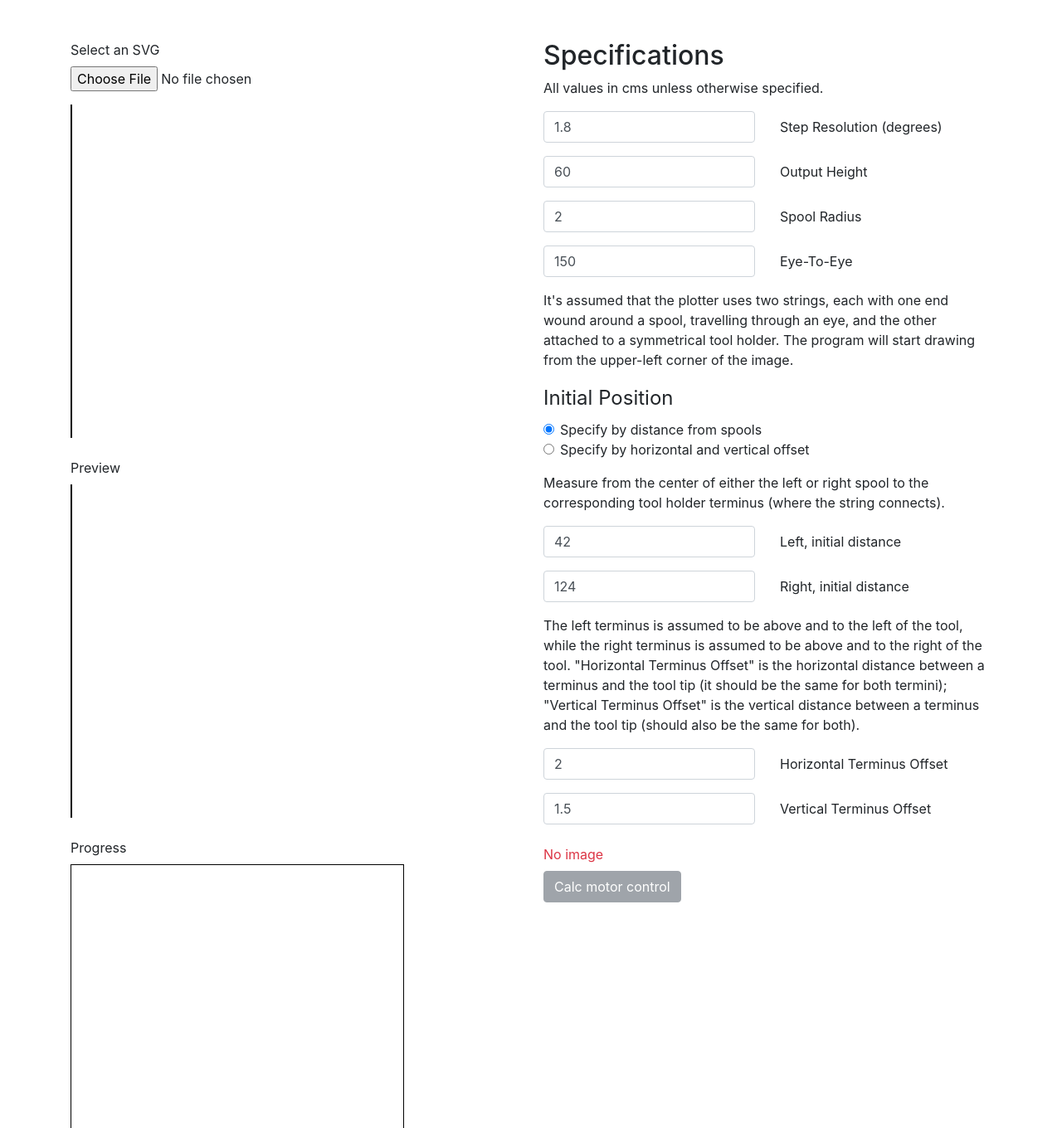
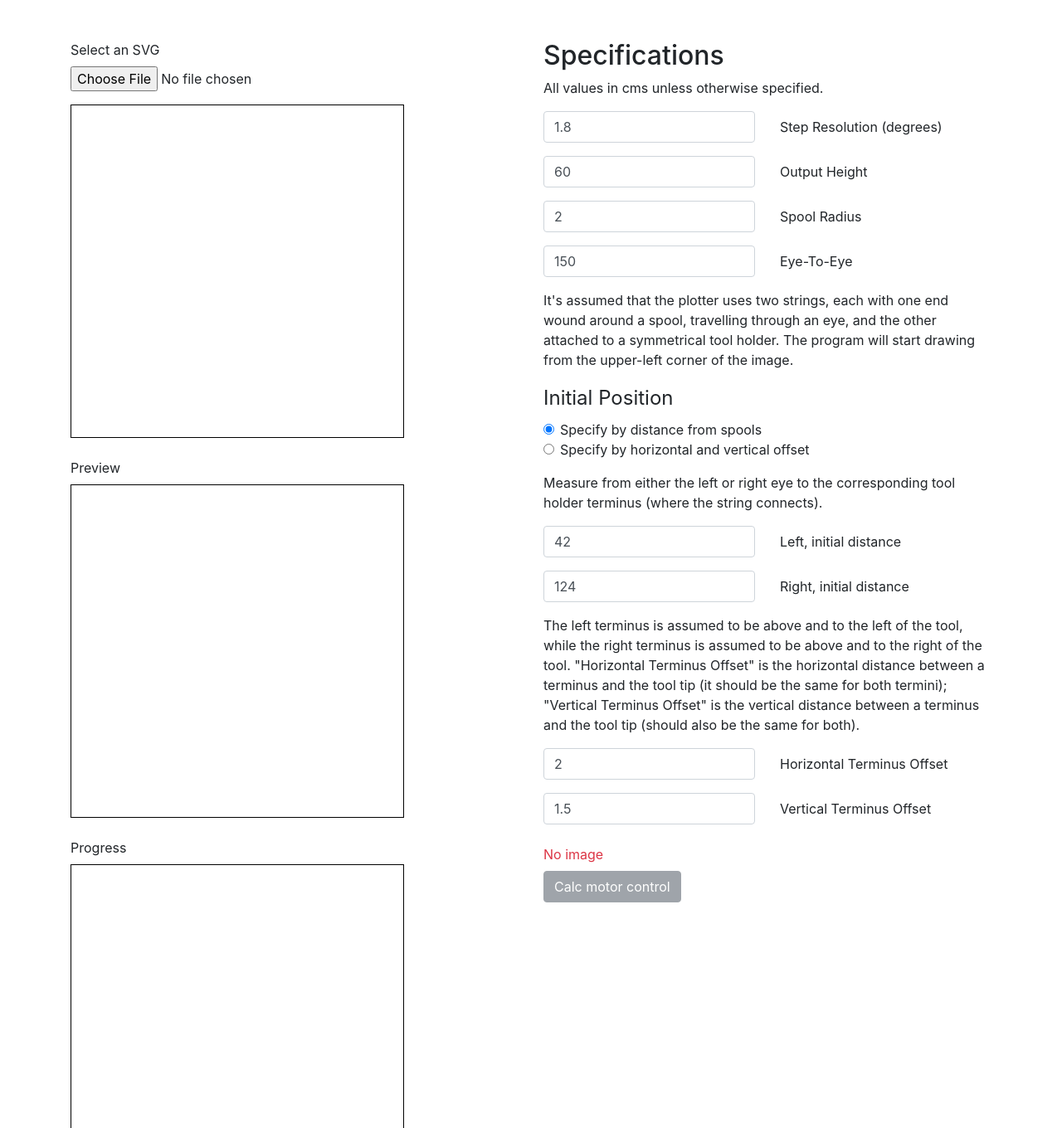
Before and after one commit to cruncha-cruncha/wall-plotter, a React (Create React App) app: page / in a window 1280 px wide. Shown: the top 1360 px of the page at 83% size. Built offline with nearby package versions, Linux system fonts and the light colour scheme.

Commit message:
Verbiage update, give preview boxes a minWidth

```diff
--- a/src/components/ImageHandler/ImageHandler.js
+++ b/src/components/ImageHandler/ImageHandler.js
@@ -23,7 +23,7 @@ function ImageHandler() {
         <Input type="file" id="select-svg-input" accept=".svg" onChange={handleChange} />
       </div>
       <div className="d-flex">
-        <div style={{ border: '1px solid black', height: "402px", overflowY: "scroll" }} >
+        <div style={{ border: '1px solid black', height: "402px", minWidth: "402px", overflowY: "scroll" }} >
           {file && <img src={file} width="400" alt="selected img" />}
         </div>
       </div>
--- a/src/components/Preview/Preview.js
+++ b/src/components/Preview/Preview.js
@@ -11,7 +11,7 @@ const Preview = () => {
         <span>Preview</span>
       </div>
       <div className="d-flex">
-        <div style={{ border: "1px solid black", height: "402px", overflowY: "scroll" }}>
+        <div style={{ border: "1px solid black", height: "402px", minWidth: "402px", overflowY: "scroll" }}>
           {svg}
         </div>
       </div>
--- a/src/components/SpecInputs/SpecInputs.js
+++ b/src/components/SpecInputs/SpecInputs.js
@@ -41,13 +41,13 @@ const SpecInputs = () => {
       {specs['specify-start-by-coors']
         ? (
           <Fragment>
-            <p>Measure from the center of the left spool to the top left corner of the desired image location.</p>
+            <p>Measure from the center of the left eye to the top left corner of the desired image location.</p>
             <InputRow label="Horizontal Offset" actionType='initial-coors-x' specs={specs} dispatch={dispatch} />
             <InputRow label="Vertical Offset" actionType='initial-coors-y' specs={specs} dispatch={dispatch} />
           </Fragment>)
         : (
           <Fragment>
-            <p>Measure from the center of either the left or right spool to the corresponding tool holder terminus (where the string connects).</p>
+            <p>Measure from either the left or right eye to the corresponding tool holder terminus (where the string connects).</p>
             <InputRow label="Left, initial distance" actionType='initial-length-left' specs={specs} dispatch={dispatch} />
             <InputRow label="Right, initial distance" actionType='initial-length-right' specs={specs} dispatch={dispatch} />
           </Fragment>)}
```
